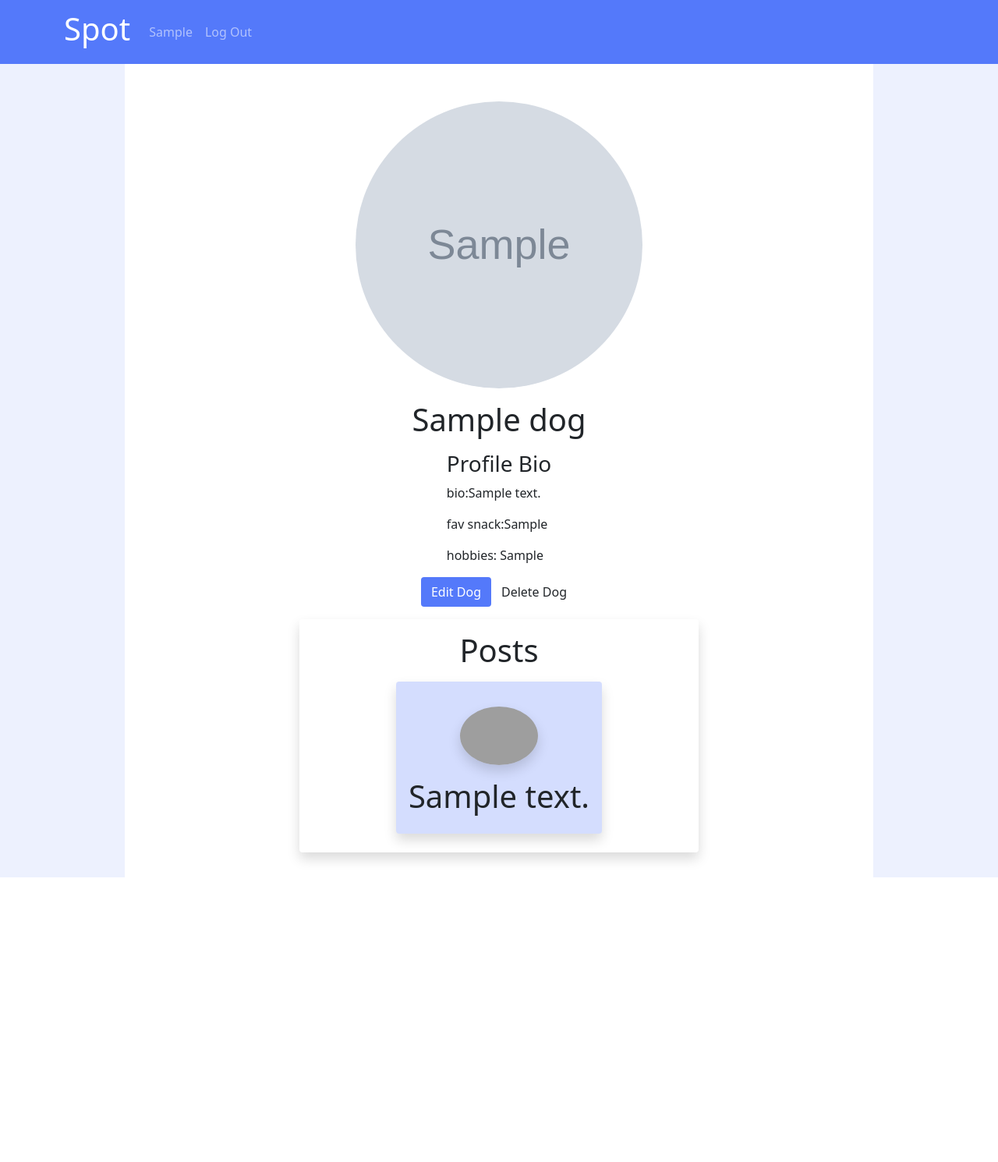
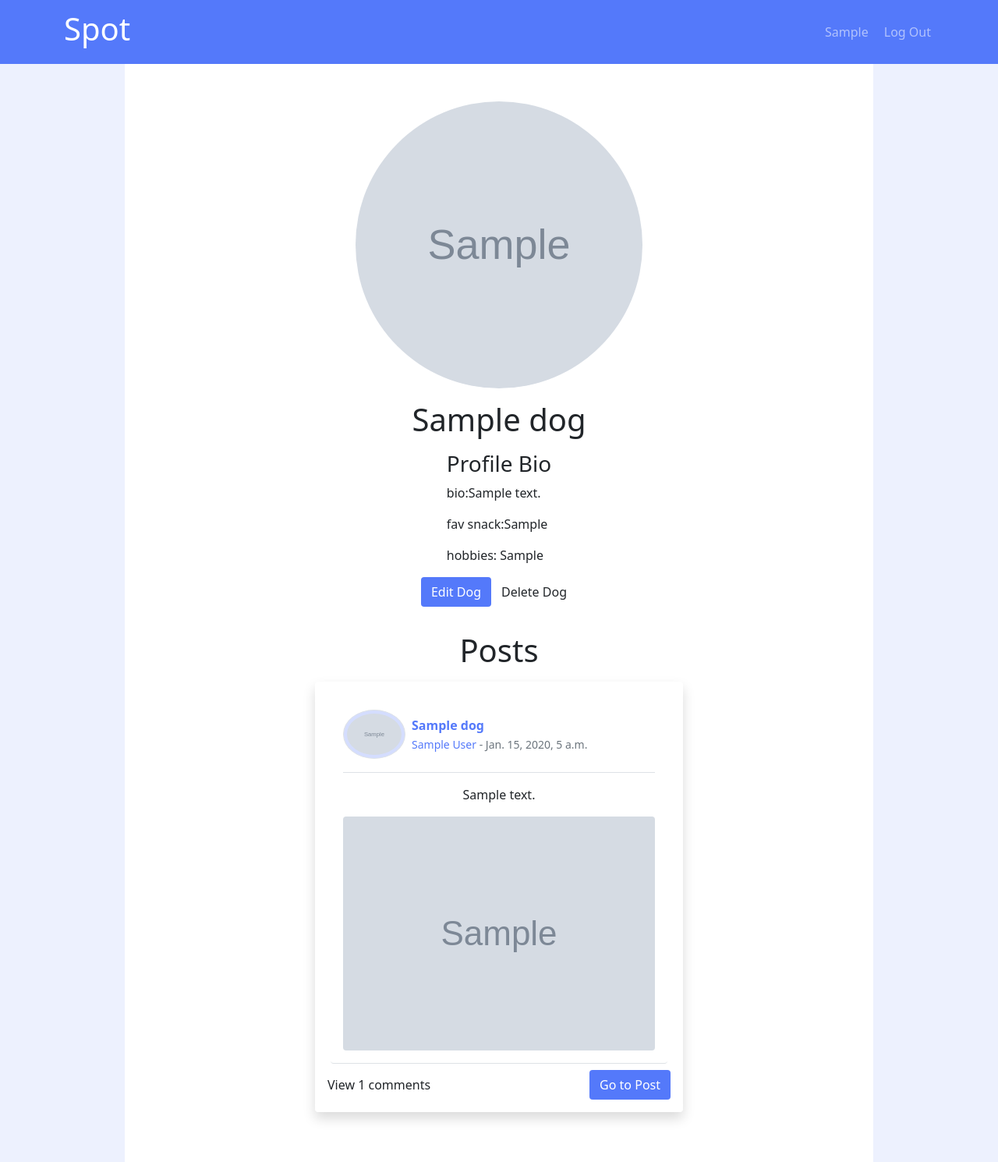
Before and after one commit to mo-shawa/spot, a Django app: page /dogs/1 in a window 1280 px wide. Shown: the whole page at 78% size. Before the commit the page ends 1125 px from the top, so only its background shows below. Run offline with Django 3.2, Linux system fonts and the light colour scheme; a user stored in the database is signed in; tables that the repository leaves empty hold one stand-in row (values such as "Sample post"); grey boxes marked "Sample" are stand-in pictures; grey boxes are pictures that could not be loaded.

Commit message:
more index styling, dog profile styling

```diff
--- a/main_app/models.py
+++ b/main_app/models.py
@@ -51,7 +51,7 @@ class Dog(models.Model):
 class Post(models.Model):
     creator = models.ForeignKey(Dog, on_delete=models.CASCADE)
     text = models.TextField(max_length=300)
-    image = models.CharField(max_length=200, blank=True)
+    image = models.CharField(max_length=200, blank=True, null=True)
     created_at = models.DateTimeField(auto_now_add=True)
          # change the default sort
     class Meta:
@@ -76,7 +76,7 @@ class Comment(models.Model):
 
 
 class Photo(models.Model):
-    url = models.CharField(max_length=200)
+    url = models.CharField(max_length=200, blank=True, null=True)
     dog = models.ForeignKey(Dog, on_delete=models.CASCADE, blank=True)
     profile = models.ForeignKey(Profile, on_delete=models.CASCADE, blank=True)
     post = models.ForeignKey(Post, on_delete=models.CASCADE, blank=True)
--- a/main_app/templates/base.html
+++ b/main_app/templates/base.html
@@ -26,27 +26,27 @@
 	</head>
 	<body>
 		<header class=" spot-bg">
-			<nav class="navbar navbar-dark navbar-expand-lg container">
+			<nav class="navbar navbar-dark container">
 					<a href="{% url 'post_list' %}" class="navbar-brand"><h1>Spot</h1></a>
-					<div class="navbar-nav">
+					<div class="navbar-nav flex-row">
 						<!-- changes below -->
 						{% if user.is_authenticated %}
 
-						<a class="nav-item nav-link" href="{% url 'profile_detail' user.profile.id %}">
+						<a class="nav-item nav-link mx-3" href="{% url 'profile_detail' user.profile.id %}">
 							{{user.first_name}}</a>
-						<a class="nav-item nav-link" href="{% url 'logout' %}">Log Out</a>
+						<a class="nav-item nav-link mx-1" href="{% url 'logout' %}">Log Out</a>
 
 						{% else %}
 
-						<a class="nav-item nav-link" href="{% url 'signup' %}">Sign Up</a>
+						<a class="nav-item nav-link mx-3" href="{% url 'signup' %}">Sign Up</a>
 
-						<a class="nav-item nav-link" href="{% url 'login' %}">Log In</a>
+						<a class="nav-item nav-link mx-1" href="{% url 'login' %}">Log In</a>
 
 						{% endif %}
 					</div>
 				</div>
 			</nav>
 		</header>
-		<main class="container mw-60">{% block content %} {% endblock %}</main>
+		<main class="container mw-60" style="min-height: 100vh;">{% block content %} {% endblock %}</main>
 	</body>
 </html>
--- a/main_app/templates/dog_profile.html
+++ b/main_app/templates/dog_profile.html
@@ -32,41 +32,88 @@
 		<a class="btn" href="{% url 'dog_delete' profile.id %}"> Delete Dog </a>
 	</div>
 	{% endif %}
-	<div class="m-3 rounded p-3 shadow" style="min-width: 40vw">
+	<div class="m-3 rounded p-3" style="min-width: 40vw">
 		<h1 class="text-center">Posts</h1>
-		<div
-			class="d-flex align-items-center justify-content-evenly flex-xl-nowrap"
-		>
+		<div class="">
 			{% for post in profile.post_set.all %}
+			<div class="m-3 rounded p-3 shadow">
 				<div
 					class="
+						border-bottom
+						bg-white
 						m-1
 						d-flex
 						flex-column
 						align-items-center
 						p-3
-					m-2
 						rounded
-					shadow
-					spot-bg-25
 					"
-				style="max-width: max-content"
 				>
-				<a href="">
+					<div
+						class="
+							border-bottom
+							pb-3
+							mb-3
+							w-100
+							d-flex
+							flex-row
+							align-items-center
+							justify-content-start
+						"
+					>
+						<a href="{% url 'dog_detail' post.creator.id  %}">
 							<img
-						src="https://styles.redditmedia.com/t5_59clj4/styles/communityIcon_3yigconadhw71.png"
-						class="rounded-circle m-3 shadow"
-						style="width: 100px"
+								src="{{ post.creator.image }}"
+								class="img-thumbnail spot-bg-25 rounded-circle"
+								style="width: 80px"
 							/>
 						</a>
-				<h1>{{ post.text }}</h1>
-				{% if profile.user.id == user.id %}
-				<a href="">
-					<button class="btn btn-block m-1 text-white spot-bg">
-						Post as {{dog.name}}
-					</button>
+
+						<a href="{% url 'dog_detail' post.creator.id  %}">
+							<div class="m-2 d-flex flex-column">
+								<span class="fw-bold">{{ post.creator.name }}</span>
+								<a href="{% url 'profile_detail' post.creator.profile.id %}"
+									><small
+										>{{ post.creator.profile }}
+										<span class="text-muted">- {{post.created_at}}</span></small
+									></a
+								>
+							</div>
 						</a>
-				{%endif%}
+					</div>
+					<div>
+						<p>{{ post.text}}</p>
+					</div>
+					<a href="{% url 'post_detail' post.id  %}"
+						><img
+							style="max-height: 550px"
+							class="mw-100 rounded float-right"
+							src="{{ post.image }}"
+							alt=""
+					/></a>
+				</div>
+
+				<div class="pt-1">
+					<details style="min-height: 30px">
+						<summary class="d-flex align-items-center justify-content-between">
+							View {{post.comment_set.count}} comments
+							<a href="{% url 'post_detail' post.id  %}"
+								><button class="float-end btn text-white spot-bg">
+									Go to Post
+								</button></a
+							>
+						</summary>
+						{% for comment in post.comment_set.all %}
+						<div>
+							<hr />
+							<a href="{% url 'profile_detail' comment.author.id %}"
+								><small>{{comment.author.get_full_name}}</small></a
+							>
+							<p>{{comment.text}}</p>
+						</div>
+						{%endfor%}
+					</details>
+				</div>
 			</div>
 			{% endfor %}
 		</div>
--- a/main_app/templates/main_app/post_form.html
+++ b/main_app/templates/main_app/post_form.html
@@ -4,6 +4,7 @@
 
 <form action="" method="POST">
 	{% csrf_token %} {{form|crispy}}
+
 	<button class="btn btn-primary" type="submit">submit</button>
 </form>
 
--- a/main_app/templates/profile.html
+++ b/main_app/templates/profile.html
@@ -17,6 +17,7 @@
 		{% endif %}
 	</div>
 	<h1 class="my-3">{{profile.user.get_full_name}}</h1>
+	<p>{{ profile.bio }}</p>
 
 	{% if profile.user.id == user.id %}
 	<div class="d-flex justify-content-around">
@@ -67,10 +68,6 @@
 			{% endfor %}
 		</div>
 	</div>
-	<div>
-		<h3>Profile Bio</h3>
-		<p>{{ profile.bio }}</p>
-	</div>
 </section>
 
 {%endblock%}
--- a/main_app/views.py
+++ b/main_app/views.py
@@ -16,7 +16,7 @@ from django.urls import reverse_lazy
 S3_BASE_URL = 'https://s3.us-east-2.amazonaws.com/'
 BUCKET = 'hellofren'
 
-class PostList(ListView):
+class PostList(LoginRequiredMixin,ListView):
   model = Post
 
 # class PostDetail(LoginRequiredMixin, DetailView):
@@ -52,7 +52,7 @@ def comment_create(request,post_id):
 
 
 def home(request):
-  return render(request, 'home.html')
+  return redirect('post_list')
 
 def signup(request):
   error_message = ''
@@ -195,7 +195,7 @@ def post_photo(request):
             return url
         except:
             print('An error occurred uploading file to S3')
-  return redirect('profile_detail')
+  # return redirect('profile_detail')
 
 def post_create(request):
   print(request.POST)
```
Also changed, not shown: main_app/templates/main_app/dog_form.html (+8 -4 lines), main_app/templates/main_app/post_list.html (+44 -31 lines), main_app/templates/main_app/profile_form.html (+13 -11 lines), main_app/migrations/0012_alter_post_image.py (added), main_app/migrations/0013_alter_photo_url.py (added), main_app/migrations/0014_alter_photo_url.py (added), main_app/static/css/style.css (line endings or trailing spaces). Lines whose indentation alone changed are shown as unchanged.
